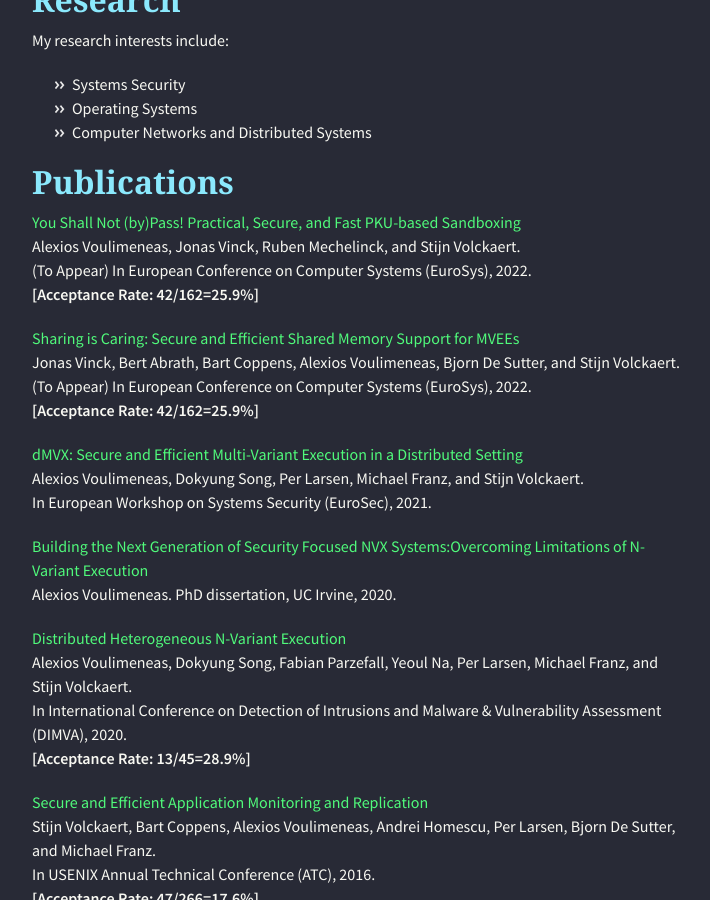
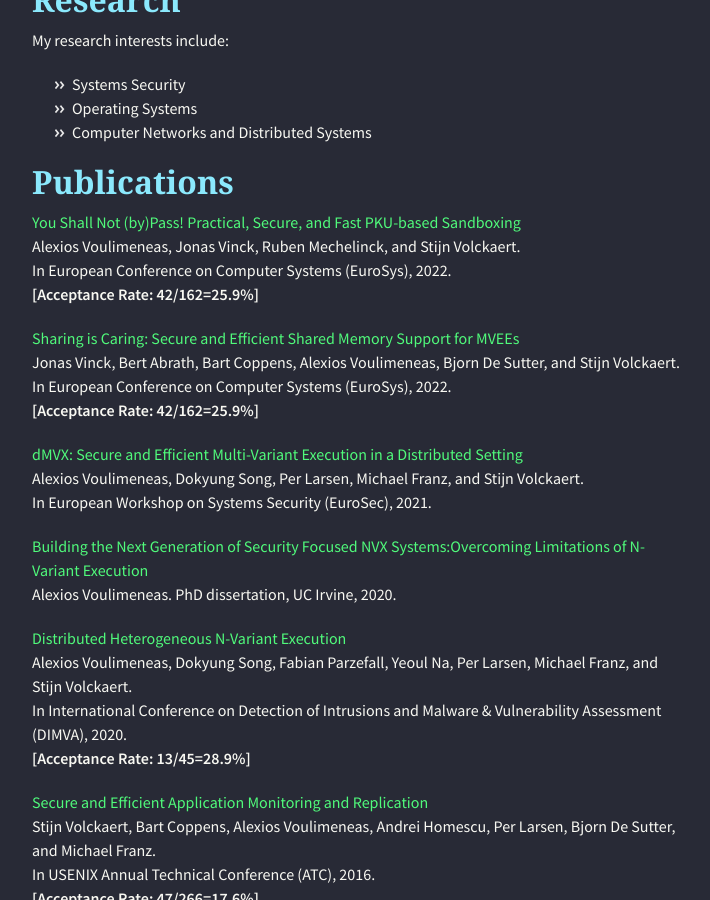
Before and after one commit to alexios-voulimeneas/alexios-voulimeneas.github.io, a Jekyll site: the page built from index.md, in a window 1280 px wide and 900 px high, scrolled down 822 px. Shown: the whole window, without its empty margins (283-993 px from the left). Built offline with Jekyll 4.4.1, drawn with Linux system fonts in a browser that asks for light colours; nearby versions of some CDN libraries; the repository's description, which GitHub fills in, is left out.

Commit message:
Update index.md

```diff
--- a/index.md
+++ b/index.md
@@ -25,12 +25,12 @@
 
 [You Shall Not (by)Pass! Practical, Secure, and Fast PKU-based Sandboxing](./papers/cerberus.pdf)
 Alexios Voulimeneas, Jonas Vinck, Ruben Mechelinck, and Stijn Volckaert.
-(To Appear) In European Conference on Computer Systems (EuroSys), 2022.
+In European Conference on Computer Systems (EuroSys), 2022.
 **[Acceptance Rate: 42/162=25.9%]**
 
 [Sharing is Caring: Secure and Efficient Shared Memory Support for MVEEs](./papers/eurosys22-final50.pdf)
 Jonas Vinck, Bert Abrath, Bart Coppens, Alexios Voulimeneas, Bjorn De Sutter, and Stijn Volckaert.
-(To Appear) In European Conference on Computer Systems (EuroSys), 2022.
+In European Conference on Computer Systems (EuroSys), 2022.
 **[Acceptance Rate: 42/162=25.9%]**
 
 [dMVX: Secure and Efficient Multi-Variant Execution in a Distributed Setting](https://arxiv.org/pdf/2011.02091.pdf)
```
